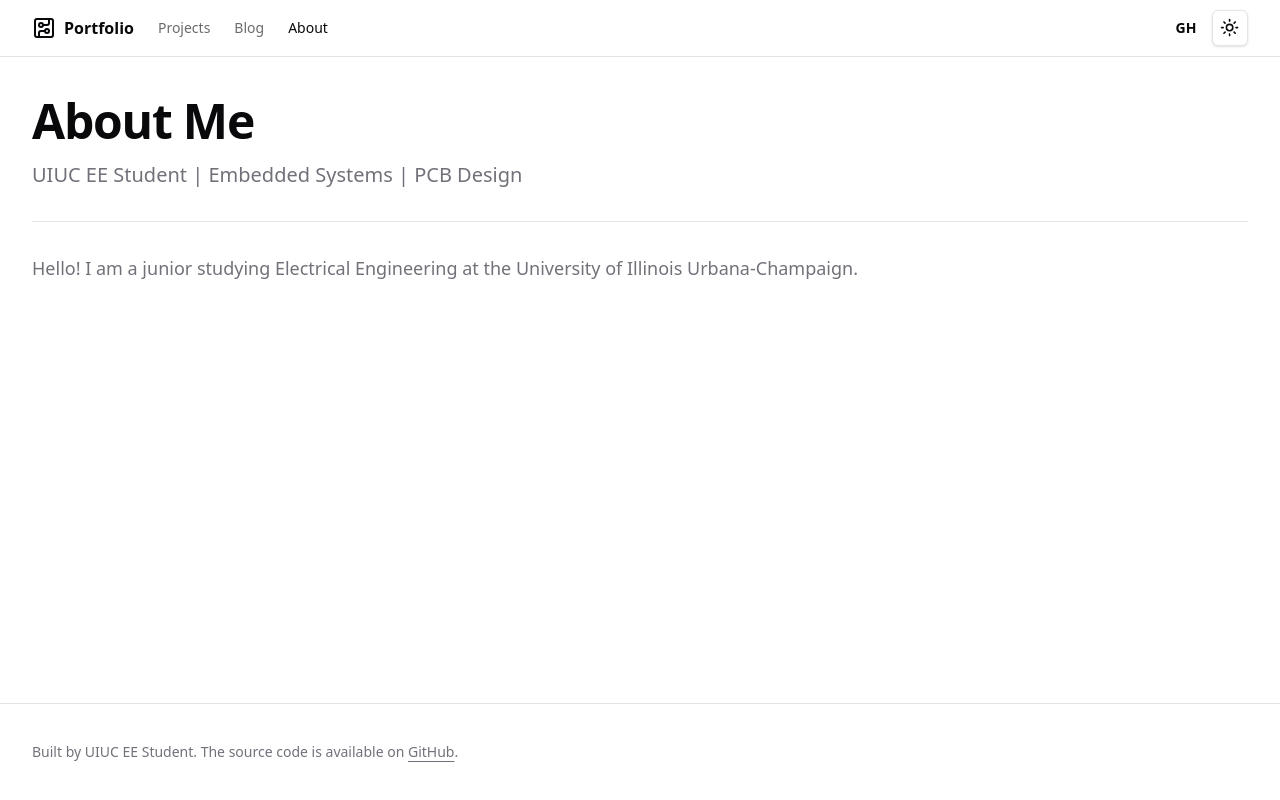
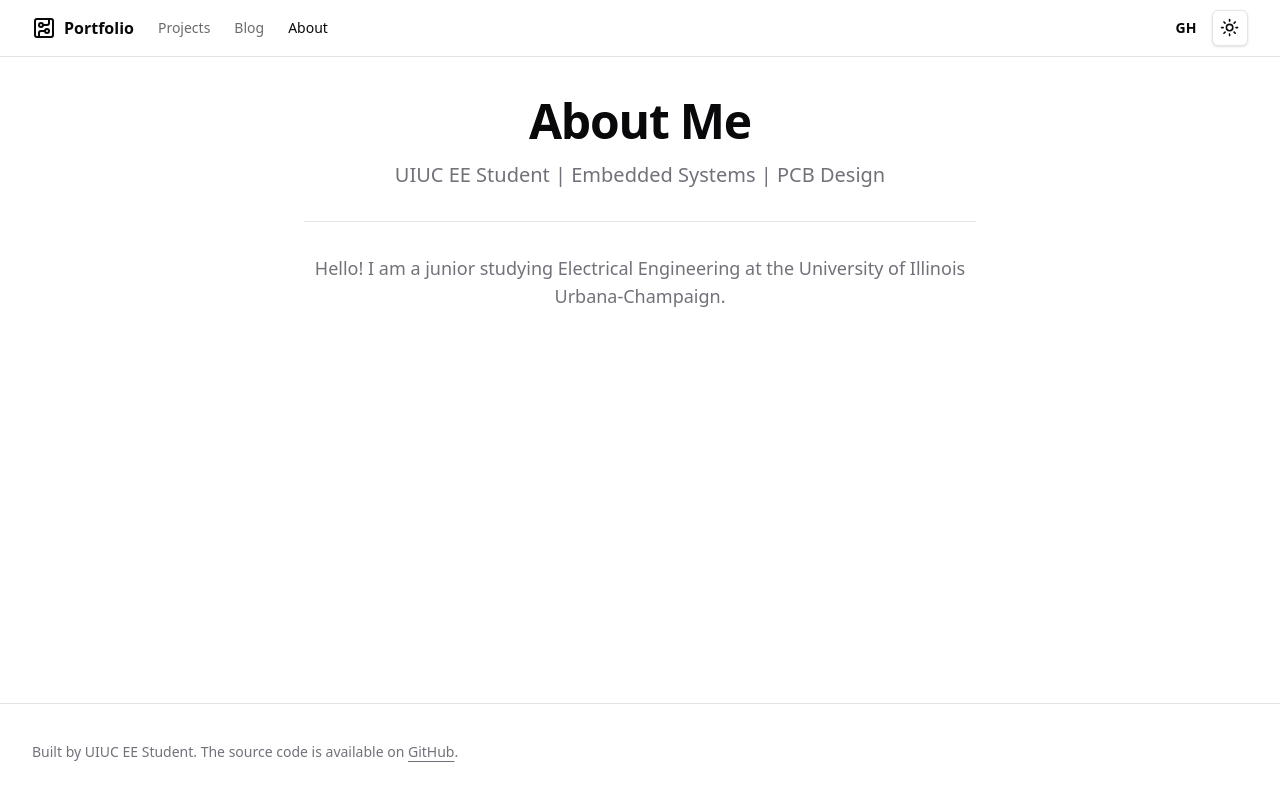
Before and after one commit to Chigz114/my-portfolio, a Next.js app: page /about in a window 1280 px wide. Built offline with nearby package versions, Linux system fonts and the light colour scheme.

Commit message:
Feat: Add Grid Background to Home and center-align all pages

```diff
--- a/src/app/about/page.tsx
+++ b/src/app/about/page.tsx
@@ -1,8 +1,8 @@
 export default function AboutPage() {
   return (
-    <section className="w-full px-4 md:px-8 py-8 md:py-10">
-      <div className="flex flex-col items-start gap-4 md:flex-row md:justify-between md:gap-8">
-        <div className="flex-1 space-y-4">
+    <section className="w-full px-4 md:px-8 py-8 md:py-10 flex flex-col items-center">
+      <div className="flex flex-col items-center gap-4 text-center">
+        <div className="space-y-4">
           <h1 className="inline-block font-extrabold tracking-tight text-4xl lg:text-5xl">
             About Me
           </h1>
@@ -11,8 +11,8 @@ export default function AboutPage() {
           </p>
         </div>
       </div>
-      <hr className="my-8" />
-      <div className="flex flex-col gap-4 text-lg text-muted-foreground">
+      <hr className="w-full max-w-2xl my-8" />
+      <div className="flex flex-col gap-4 text-lg text-muted-foreground max-w-2xl text-center">
         <p>
           Hello! I am a junior studying Electrical Engineering at the University of Illinois Urbana-Champaign.
         </p>
--- a/src/app/blog/page.tsx
+++ b/src/app/blog/page.tsx
@@ -1,8 +1,8 @@
 export default function BlogPage() {
   return (
-    <section className="w-full px-4 md:px-8 py-8 md:py-10">
-      <div className="flex flex-col items-start gap-4 md:flex-row md:justify-between md:gap-8">
-        <div className="flex-1 space-y-4">
+    <section className="w-full px-4 md:px-8 py-8 md:py-10 flex flex-col items-center">
+      <div className="flex flex-col items-center gap-4 text-center">
+        <div className="space-y-4">
           <h1 className="inline-block font-extrabold tracking-tight text-4xl lg:text-5xl">
             Blog
           </h1>
@@ -11,8 +11,8 @@ export default function BlogPage() {
           </p>
         </div>
       </div>
-      <hr className="my-8" />
-      <div className="grid gap-6">
+      <hr className="w-full max-w-2xl my-8" />
+      <div className="grid gap-6 w-full max-w-4xl text-center">
         <p className="text-muted-foreground">Blog posts will be listed here.</p>
       </div>
     </section>
--- a/src/app/page.tsx
+++ b/src/app/page.tsx
@@ -3,8 +3,12 @@ import Link from "next/link";
 
 export default function Home() {
   return (
-    <section className="w-full px-4 md:px-8 flex flex-col items-center justify-center gap-6 pb-8 pt-6 md:py-20 text-center">
-      <div className="flex max-w-[980px] flex-col items-center gap-4">
+    <div className="relative flex min-h-[calc(100vh-3.5rem)] flex-col items-center justify-center">
+      {/* Grid Pattern Background */}
+      <div className="absolute inset-0 -z-10 h-full w-full bg-background bg-[linear-gradient(to_right,#8080800a_1px,transparent_1px),linear-gradient(to_bottom,#8080800a_1px,transparent_1px)] bg-[size:14px_24px] [mask-image:radial-gradient(ellipse_60%_50%_at_50%_0%,#000_70%,transparent_100%)]"></div>
+
+      <section className="w-full px-4 md:px-8 flex flex-col items-center justify-center gap-6 pb-8 pt-6 md:py-20 text-center">
+        <div className="flex max-w-[980px] flex-col items-center gap-4">
         <h1 className="text-3xl font-extrabold leading-tight tracking-tighter md:text-5xl lg:text-6xl lg:leading-[1.1]">
           Engineering Portfolio <br className="hidden sm:inline" />
           Built with Next.js 14 & Shadcn UI.
@@ -27,5 +31,6 @@ export default function Home() {
         </Button>
       </div>
     </section>
+    </div>
   );
 }
--- a/src/app/projects/page.tsx
+++ b/src/app/projects/page.tsx
@@ -1,8 +1,8 @@
 export default function ProjectsPage() {
   return (
-    <section className="w-full px-4 md:px-8 py-8 md:py-10">
-      <div className="flex flex-col items-start gap-4 md:flex-row md:justify-between md:gap-8">
-        <div className="flex-1 space-y-4">
+    <section className="w-full px-4 md:px-8 py-8 md:py-10 flex flex-col items-center">
+      <div className="flex flex-col items-center gap-4 text-center">
+        <div className="space-y-4">
           <h1 className="inline-block font-extrabold tracking-tight text-4xl lg:text-5xl">
             Projects
           </h1>
@@ -11,8 +11,8 @@ export default function ProjectsPage() {
           </p>
         </div>
       </div>
-      <hr className="my-8" />
-      <div className="grid gap-6">
+      <hr className="w-full max-w-2xl my-8" />
+      <div className="grid gap-6 w-full max-w-4xl text-center">
         <p className="text-muted-foreground">Projects will be listed here.</p>
       </div>
     </section>
```
